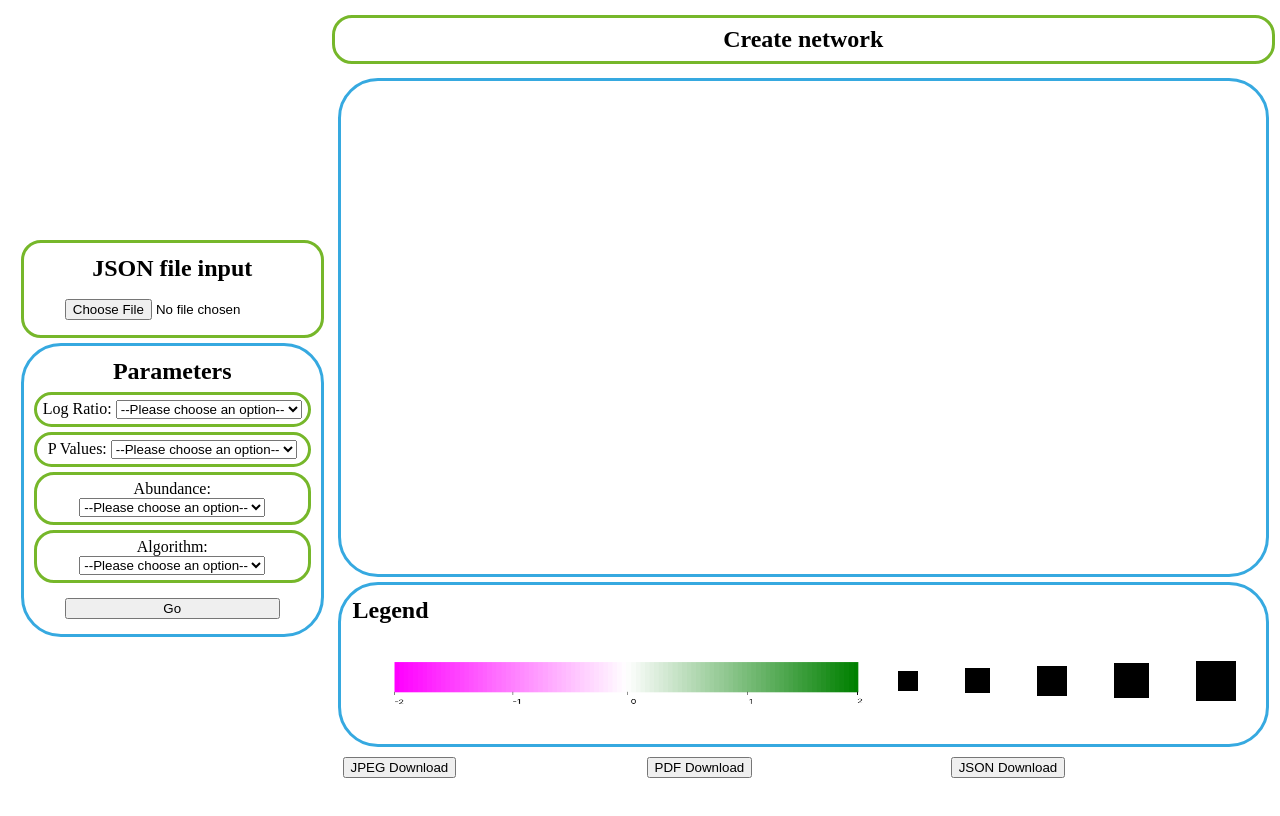
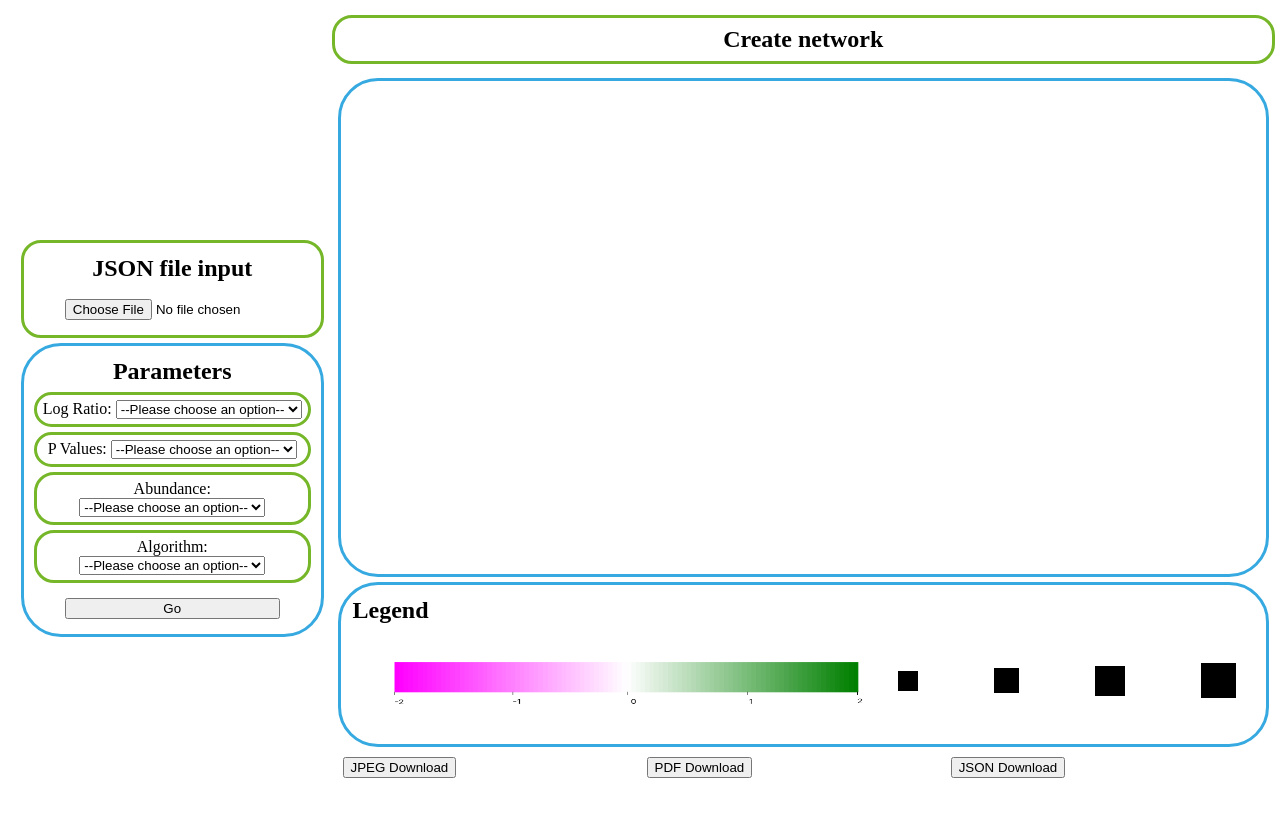
Before and after one commit to Lillyputienne/Cytoscape_, a plain HTML site: page index.html in a window 1280 px wide. Drawn offline with nearby package versions, Linux system fonts and the light colour scheme.

Commit message:
Update index.html

```diff
--- a/index.html
+++ b/index.html
@@ -74,7 +74,7 @@
                         <div class="square sq2"></div>
                         <div class="square sq3"></div>
                         <div class="square sq4"></div>
-                        <div class="square sq5"></div>
+
                     </div>
                 </div>
                 </div>
```
